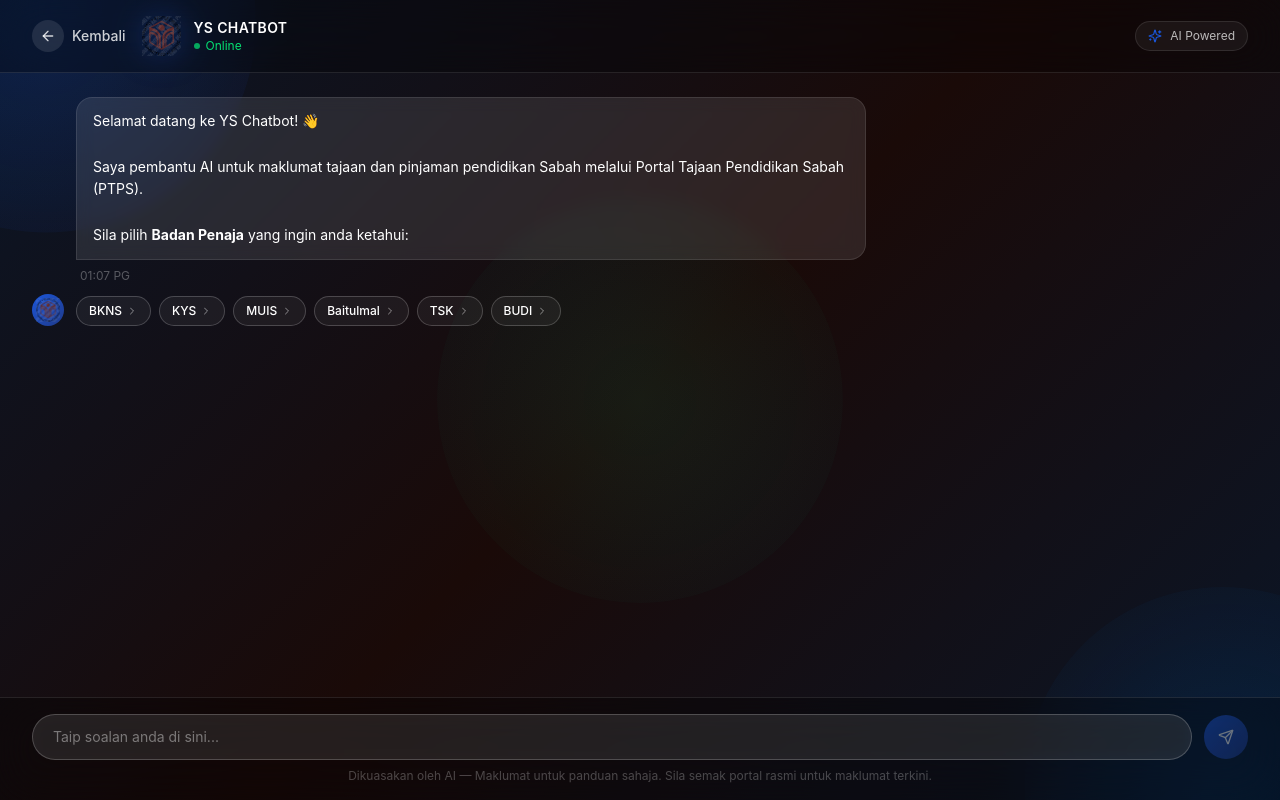
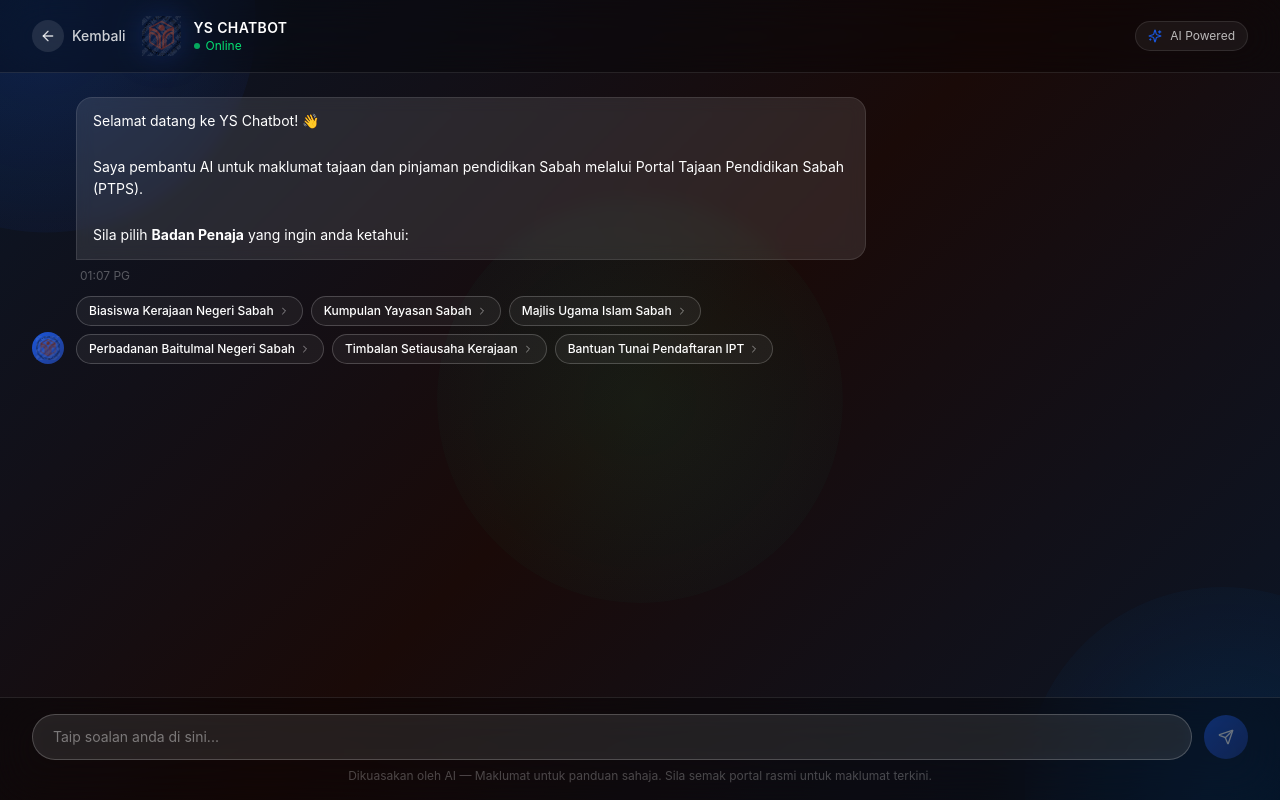
Before and after one commit to VintageRecord/YS-ManualChatbot, a React (Vite) app in the folder Yayasan Sabah AI Chatbot/: page /chatbot in a window 1280 px wide. Built offline with nearby package versions, Linux system fonts and the light colour scheme.

Commit message:
Use full Badan Penaja names on welcome screen chips
https://claude.ai/code/session_0198cJi6q7uZ9sKeqUqVETjF

```diff
--- a/Yayasan Sabah AI Chatbot/src/app/pages/ChatbotPage.tsx
+++ b/Yayasan Sabah AI Chatbot/src/app/pages/ChatbotPage.tsx
@@ -53,7 +53,7 @@ const INITIAL_MESSAGE: Message = {
   role: "bot",
   text: "Selamat datang ke YS Chatbot! 👋\n\nSaya pembantu AI untuk maklumat tajaan dan pinjaman pendidikan Sabah melalui Portal Tajaan Pendidikan Sabah (PTPS).\n\nSila pilih **Badan Penaja** yang ingin anda ketahui:",
   timestamp: new Date(),
-  quickReplies: BADAN_PENAJA.map((bp) => ({ label: bp.label, query: bp.query })),
+  quickReplies: BADAN_PENAJA.map((bp) => ({ label: bp.full, query: bp.query })),
 };
 
 // ── Sub-components ────────────────────────────────────────────────────────────
@@ -157,7 +157,7 @@ export default function ChatbotPage() {
         role: "bot",
         text: "Maaf, berlaku masalah sambungan. Sila pastikan pelayan berjalan dan cuba semula.",
         timestamp: new Date(),
-        quickReplies: BADAN_PENAJA.map((bp) => ({ label: bp.label, query: bp.query })),
+        quickReplies: BADAN_PENAJA.map((bp) => ({ label: bp.full, query: bp.query })),
       };
       setMessages((prev) => [...prev, errMsg]);
     } finally {
```
